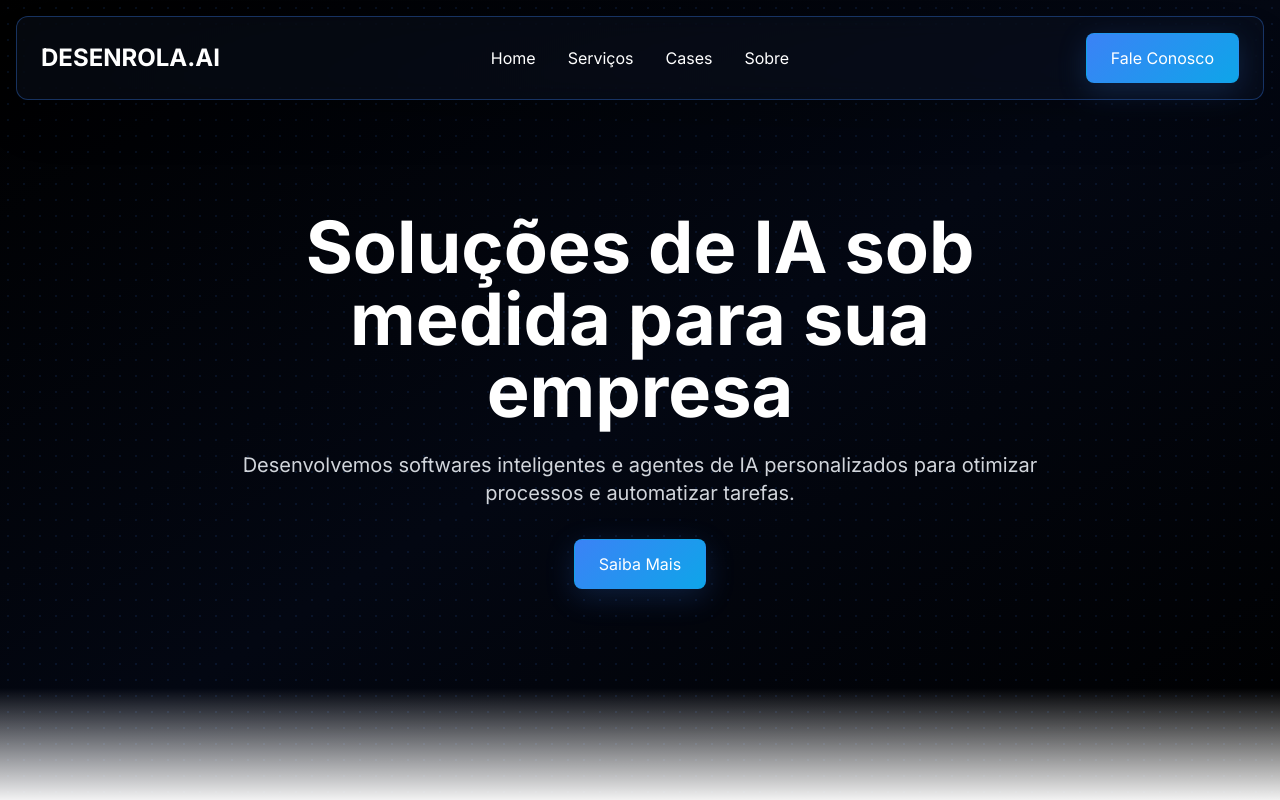
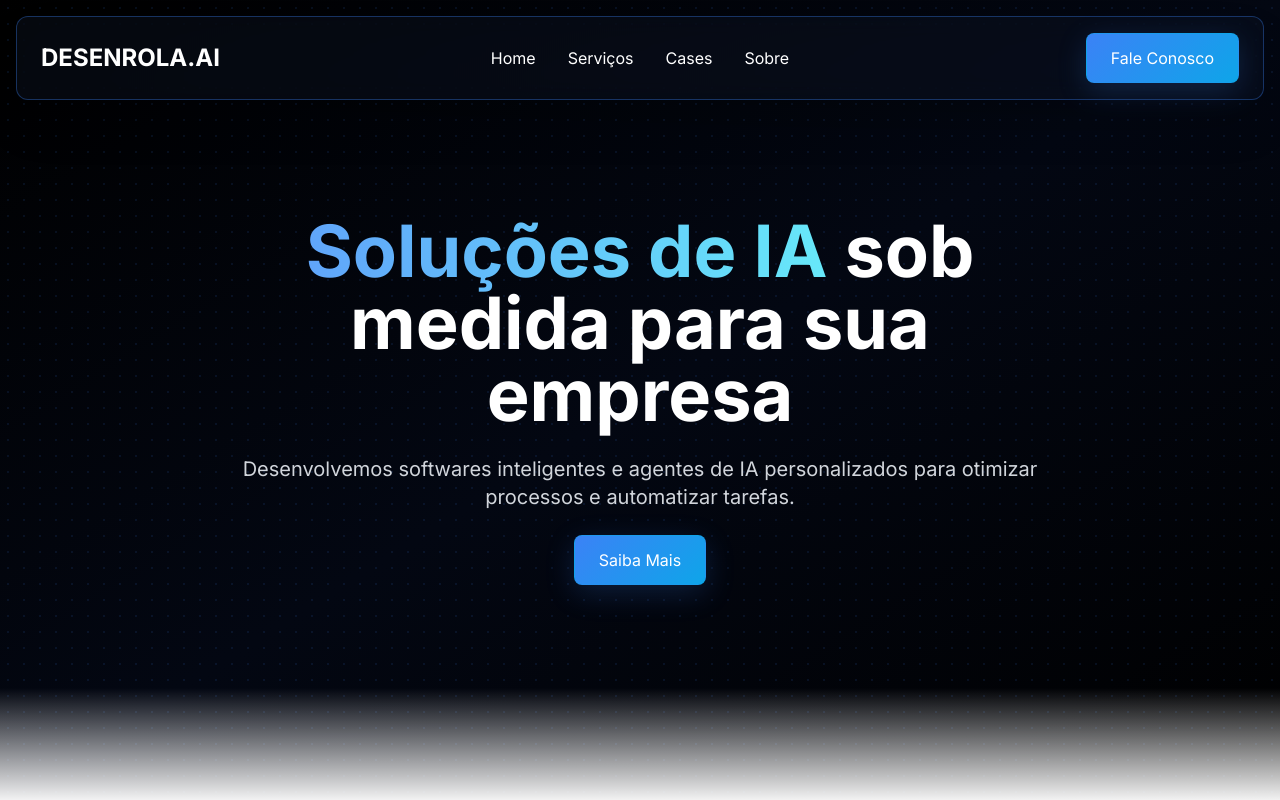
Before and after one commit to italolima01/desenvolveai, a Next.js app: page / in a window 1280 px wide. Shown: the top 800 px of the page. Built offline with nearby package versions, Linux system fonts and the light colour scheme.

Commit message:
Adicionado efeitos de entrada na Hero Section

```diff
--- a/src/components/HeroSection.tsx
+++ b/src/components/HeroSection.tsx
@@ -17,29 +17,65 @@ export default function HeroSection() {
 
       {/* Content */}
       <div className="relative z-10 max-w-4xl mx-auto px-4">
+        <div className="space-y-6">
+          <motion.div
+            initial={{ opacity: 0 }}
+            animate={{ opacity: 1 }}
+            transition={{ duration: 1 }}
+          >
             <motion.h1
-          initial={{ opacity: 0, y: 20 }}
+              initial={{ opacity: 0, y: 30 }}
               animate={{ opacity: 1, y: 0 }}
-          transition={{ duration: 0.8 }}
+              transition={{
+                type: "spring",
+                stiffness: 100,
+                damping: 15,
+                delay: 0.2
+              }}
               className="text-5xl md:text-7xl font-bold mb-6 text-white"
             >
-          Soluções de IA sob medida para sua empresa
+              <motion.span
+                initial={{ opacity: 0, filter: "blur(8px)" }}
+                animate={{ opacity: 1, filter: "blur(0px)" }}
+                transition={{ duration: 1, delay: 0.3 }}
+                className="bg-clip-text text-transparent bg-gradient-to-r from-blue-400 to-cyan-300"
+              >
+                Soluções de IA
+              </motion.span>{" "}
+              <motion.span
+                initial={{ opacity: 0 }}
+                animate={{ opacity: 1 }}
+                transition={{ duration: 1, delay: 0.8 }}
+              >
+                sob medida para sua empresa
+              </motion.span>
             </motion.h1>
+          </motion.div>
 
           <motion.p
             initial={{ opacity: 0, y: 20 }}
             animate={{ opacity: 1, y: 0 }}
-          transition={{ duration: 0.8, delay: 0.2 }}
+            transition={{
+              type: "spring",
+              stiffness: 50,
+              damping: 20,
+              delay: 1.2
+            }}
             className="text-lg md:text-xl mb-8 text-gray-300"
           >
             Desenvolvemos softwares inteligentes e agentes de IA personalizados para otimizar processos e automatizar tarefas.
           </motion.p>
 
           <motion.button
-          initial={{ opacity: 0, y: 20 }}
-          animate={{ opacity: 1, y: 0 }}
-          transition={{ duration: 0.8, delay: 0.4 }}
-          whileHover={{ scale: 1.05 }}
+            initial={{ opacity: 0, scale: 0.8 }}
+            animate={{ opacity: 1, scale: 1 }}
+            transition={{
+              type: "spring",
+              stiffness: 400,
+              damping: 10,
+              delay: 1.6
+            }}
+            whileHover={{ scale: 1.05, boxShadow: "0 0 15px rgba(59, 130, 246, 0.6)" }}
             whileTap={{ scale: 0.95 }}
             className="btn-primary"
           >
@@ -47,5 +83,6 @@ export default function HeroSection() {
           </motion.button>
         </div>
       </div>
+    </div>
   );
 }
```
Lines whose indentation alone changed are shown as unchanged.
